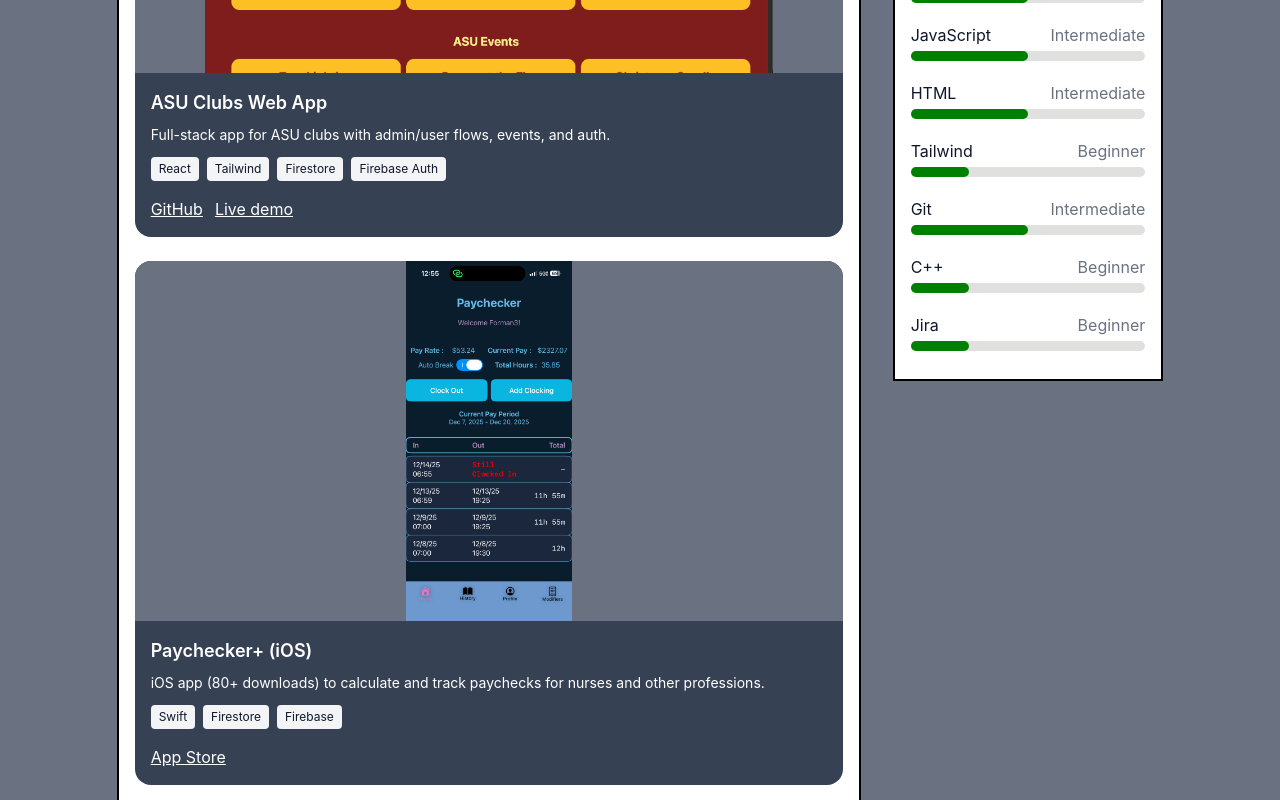
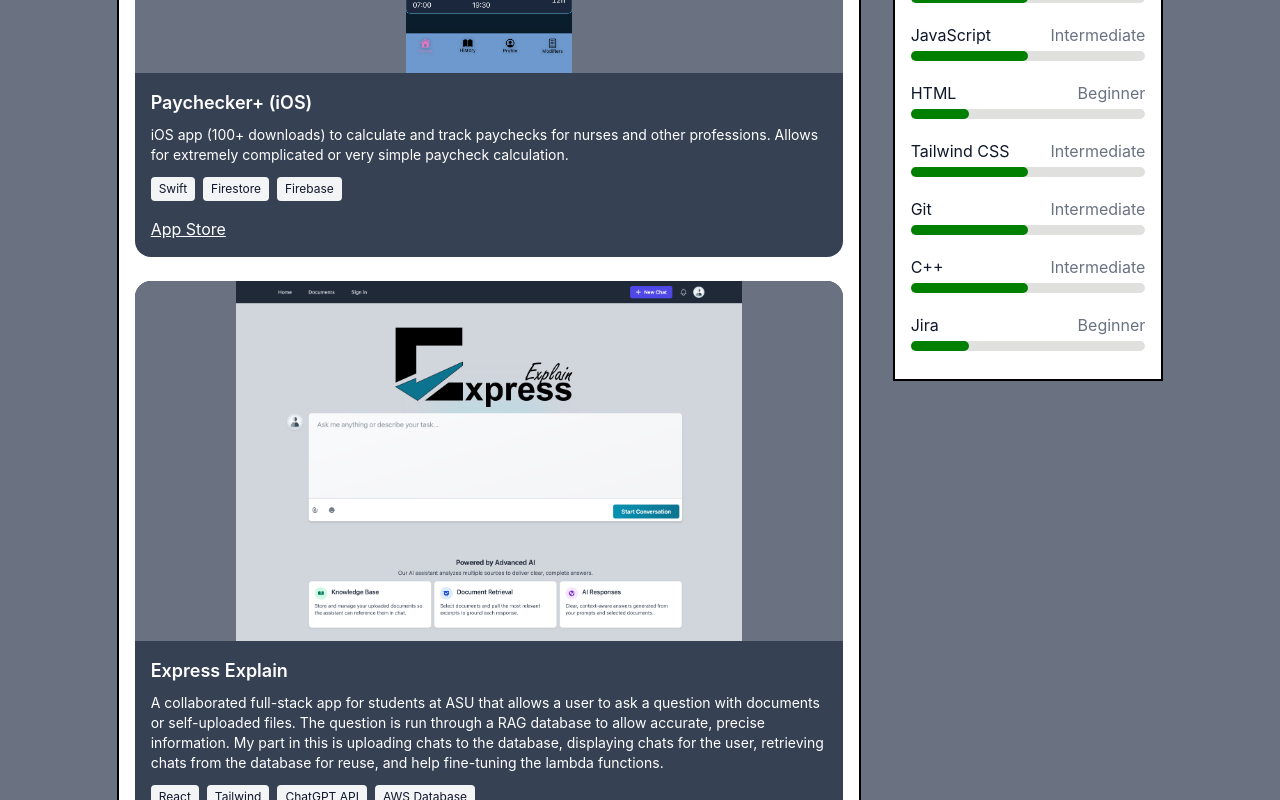
Before and after one commit to Forman37/resume, a Next.js app: page / in a window 1280 px wide. Shown: the part 1000-1800 px from the top of the page. Built offline with nearby package versions, Linux system fonts and the light colour scheme.

Commit message:
Added Express Explain to projects and updated PayChecker downloads

```diff
--- a/src/components/sections/CodeLanguages.jsx
+++ b/src/components/sections/CodeLanguages.jsx
@@ -30,16 +30,16 @@ export default function CodeLanguages() {
             <div className="flex flex-col gap-1 mb-3">
                 <div className="flex flex-row justify-between">
                     <h1>HTML</h1>
+                    <h1 className="text-gray-500">Beginner</h1>
+                </div>
+                <ProgressBar bgcolor="green" completed="25" />
+            </div>
+            <div className="flex flex-col gap-1 mb-3">
+                <div className="flex flex-row justify-between">
+                    <h1>Tailwind CSS</h1>
                     <h1 className="text-gray-500">Intermediate</h1>
                 </div>
                 <ProgressBar bgcolor="green" completed="50" />
-            </div>
-            <div className="flex flex-col gap-1 mb-3">
-                <div className="flex flex-row justify-between">
-                    <h1>Tailwind</h1>
-                    <h1 className="text-gray-500">Beginner</h1>
-                </div>
-                <ProgressBar bgcolor="green" completed="25" />
             </div>
             <div className="flex flex-col gap-1 mb-3">
                 <div className="flex flex-row justify-between">
@@ -51,9 +51,9 @@ export default function CodeLanguages() {
             <div className="flex flex-col gap-1 mb-3">
                 <div className="flex flex-row justify-between">
                     <h1>C++</h1>
-                    <h1 className="text-gray-500">Beginner</h1>
+                    <h1 className="text-gray-500">Intermediate</h1>
                 </div>
-                <ProgressBar bgcolor="green" completed="25" />
+                <ProgressBar bgcolor="green" completed="50" />
             </div>
             <div className="flex flex-col gap-1 mb-3">
                 <div className="flex flex-row justify-between">
--- a/src/data/projects.js
+++ b/src/data/projects.js
@@ -2,8 +2,26 @@
 import AsuClubsImg from "@/assets/images/projects/asu-clubs.png";
 import PaycheckerImg from "@/assets/images/projects/paychecker-screens-1.png";
 import AsuBookStoreImg from "@/assets/images/projects/asu-bookstore.png";
+import ExpressExplain from "@/assets/images/projects/ExpressExplain.png";
 
 const projects = [
+    {
+        id: "paychecker",
+        title: "Paychecker+ (iOS)",
+        short: "iOS app (100+ downloads) to calculate and track paychecks for nurses and other professions. Allows for extremely complicated or very simple paycheck calculation.",
+        tech: ["Swift", "Firestore", "Firebase"],
+        image: PaycheckerImg,
+        appStore: "https://apps.apple.com/us/app/paychecker/id6751362951",
+    },
+    {
+        id: "express-explain",
+        title: "Express Explain",
+        short:
+            "A collaborated full-stack app for students at ASU that allows a user to ask a question with documents or self-uploaded files. " +
+            "The question is run through a RAG database to allow accurate, precise information. My part in this is uploading chats to the database, displaying chats for the user, retrieving chats from the database for reuse, and help fine-tuning the lambda functions.",
+        tech: ["React", "Tailwind", "ChatGPT API", "AWS Database"],
+        image: ExpressExplain,
+    },
     {
         id: "asu-clubs",
         title: "ASU Clubs Web App",
@@ -11,15 +29,6 @@ const projects = [
         tech: ["React", "Tailwind", "Firestore", "Firebase Auth"],
         image: AsuClubsImg,
         github: "https://github.com/Forman37/SunDevilsConnect",
-        demo: "https://asu-clubs.example.com",
-    },
-    {
-        id: "paychecker",
-        title: "Paychecker+ (iOS)",
-        short: "iOS app (80+ downloads) to calculate and track paychecks for nurses and other professions.",
-        tech: ["Swift", "Firestore", "Firebase"],
-        image: PaycheckerImg,
-        appStore: "https://apps.apple.com/us/app/paychecker/id6751362951",
     },
     {
         id: "asu-bookstore",
```
Also changed, not shown: src/assets/images/projects/ExpressExplain.png (added).
